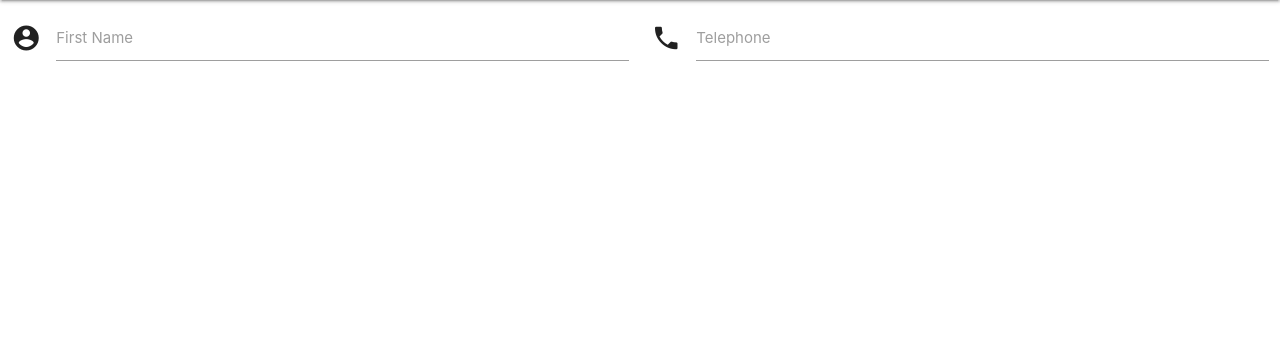
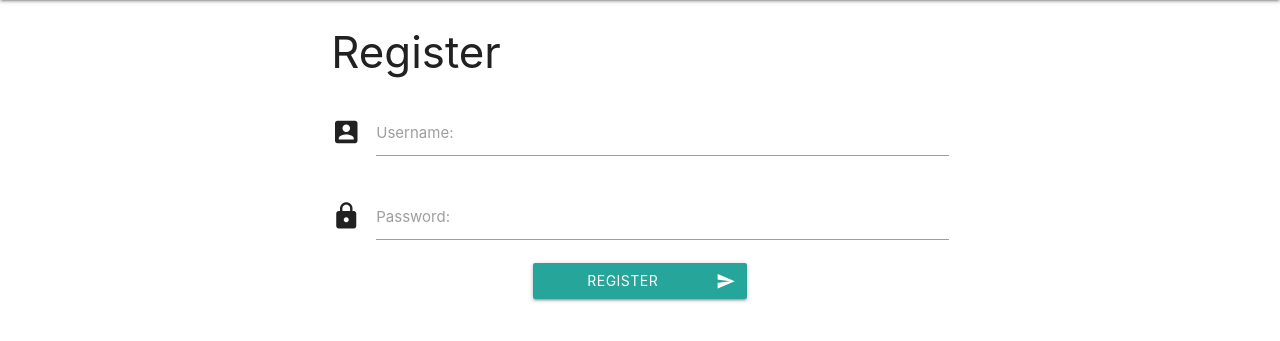
Before and after one commit to Code-Institute-Submissions/SpudStar-milestone-three-project_OctResub, a Flask app: page /register in a window 1280 px wide. Shown: the part 64-405 px from the top of the page. Run offline with Flask 2, Linux system fonts and the light colour scheme; some libraries are stand-ins or nearby versions.

Commit message:
Able to now register people to the database

```diff
--- a/app.py
+++ b/app.py
@@ -23,8 +23,24 @@ def all_trumps_showcase():
     cards = mongo.db.trump_card_stats.find()
     return render_template("showcase.html", cards = cards)
 
-@app.route("/register", methods=["GET","POST"])
+@app.route("/register", methods=["GET", "POST"])
 def register():
+    if request.method == "POST":
+        existing_user = mongo.db.user_info.find_one(
+            {"username": request.form.get("username").lower()})
+
+        if existing_user:
+            flash("This username is already taken.")
+            return redirect(url_for("register"))
+
+        register = {
+            "username": request.form.get("username").lower(),
+            "password": generate_password_hash(request.form.get("password"))
+        }
+
+        mongo.db.user_info.insert_one(register)
+
+        session["user"] = request.form.get("username").lower()
     return render_template("register.html")
 
 
--- a/templates/base.html
+++ b/templates/base.html
@@ -35,7 +35,6 @@
 
     </header>
 
-
     {% block content %}
     {% endblock %}
 
--- a/templates/register.html
+++ b/templates/register.html
@@ -1,19 +1,25 @@
 {% extends "base.html" %}
 {% block content %}
     <div class="row">
-        <form class="col s12">
-        <div class="row">
-            <div class="input-field col s6">
-            <i class="material-icons prefix">account_circle</i>
-            <input id="icon_prefix" type="text" class="validate">
-            <label for="icon_prefix">First Name</label>
+        <div class="title_holder col m6 offset-m3">
+            <h3>Register</h3>
+        </div>
+        <form class="col m6 offset-m3" method="POST" action="{{ url_for('register') }}">
+            <div class="row">
+                <div class="input-field col s12">
+                    <i class="material-icons prefix">account_box</i>
+                    <input id="icon_prefix" name="username" type="text" class="validate" minlength="1" maxlength="15">
+                    <label for="icon_prefix">Username:</label>
+                </div>
+                <div class="input-field col s12">
+                    <i class="material-icons prefix">lock</i>
+                    <input id="icon_telephone" name="password" type="password" class="validate" minlength="8" maxlength="20">
+                    <label for="icon_telephone">Password:</label>
+                </div>
+                <button class="btn waves-effect waves-light col s4 offset-s4 submit_button" type="submit" name="action">Register
+                    <i class="material-icons right">send</i>
+                  </button>
             </div>
-            <div class="input-field col s6">
-            <i class="material-icons prefix">phone</i>
-            <input id="icon_telephone" type="tel" class="validate">
-            <label for="icon_telephone">Telephone</label>
-            </div>
-        </div>
         </form>
     </div>
   {% endblock %}
```
